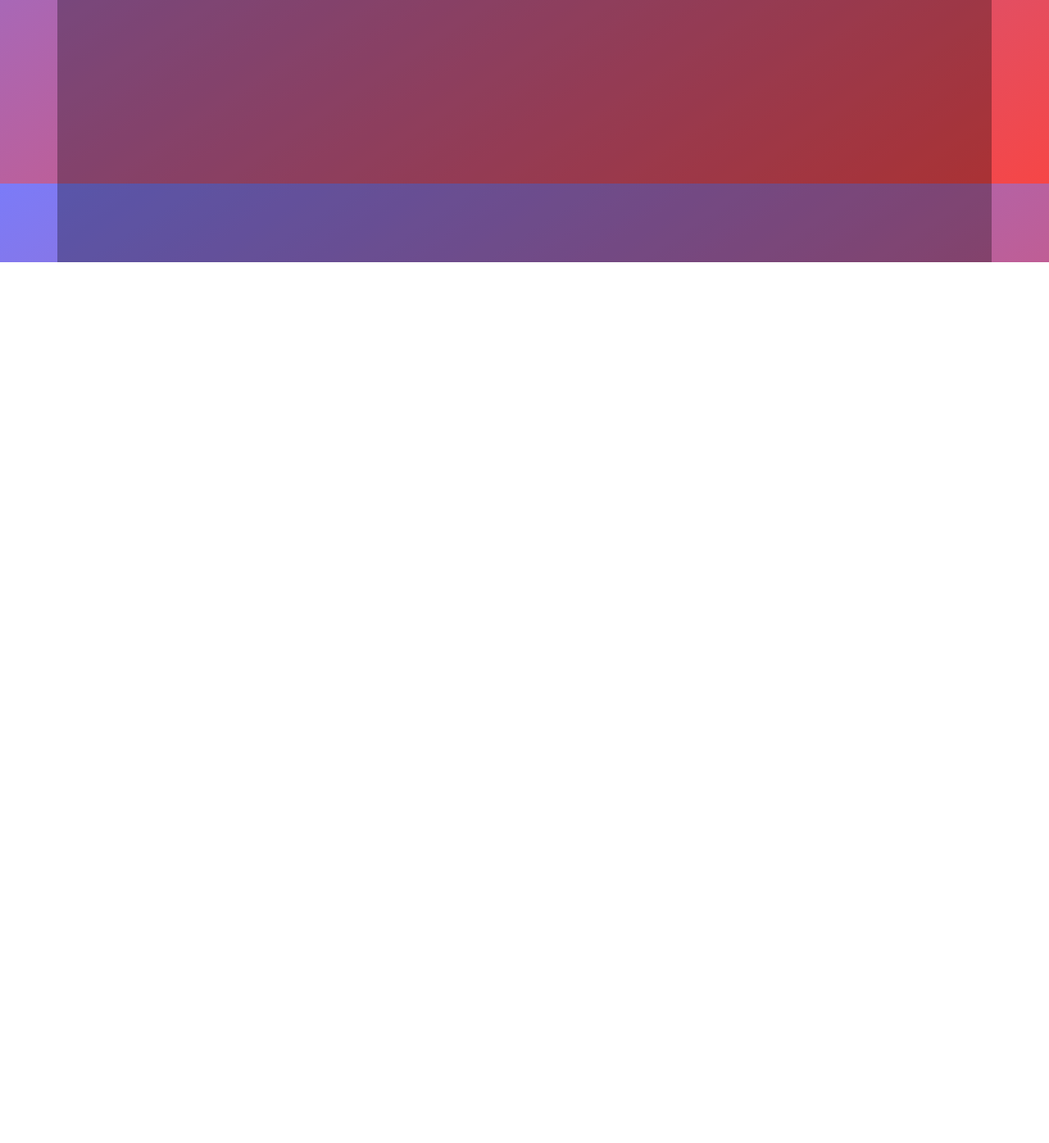
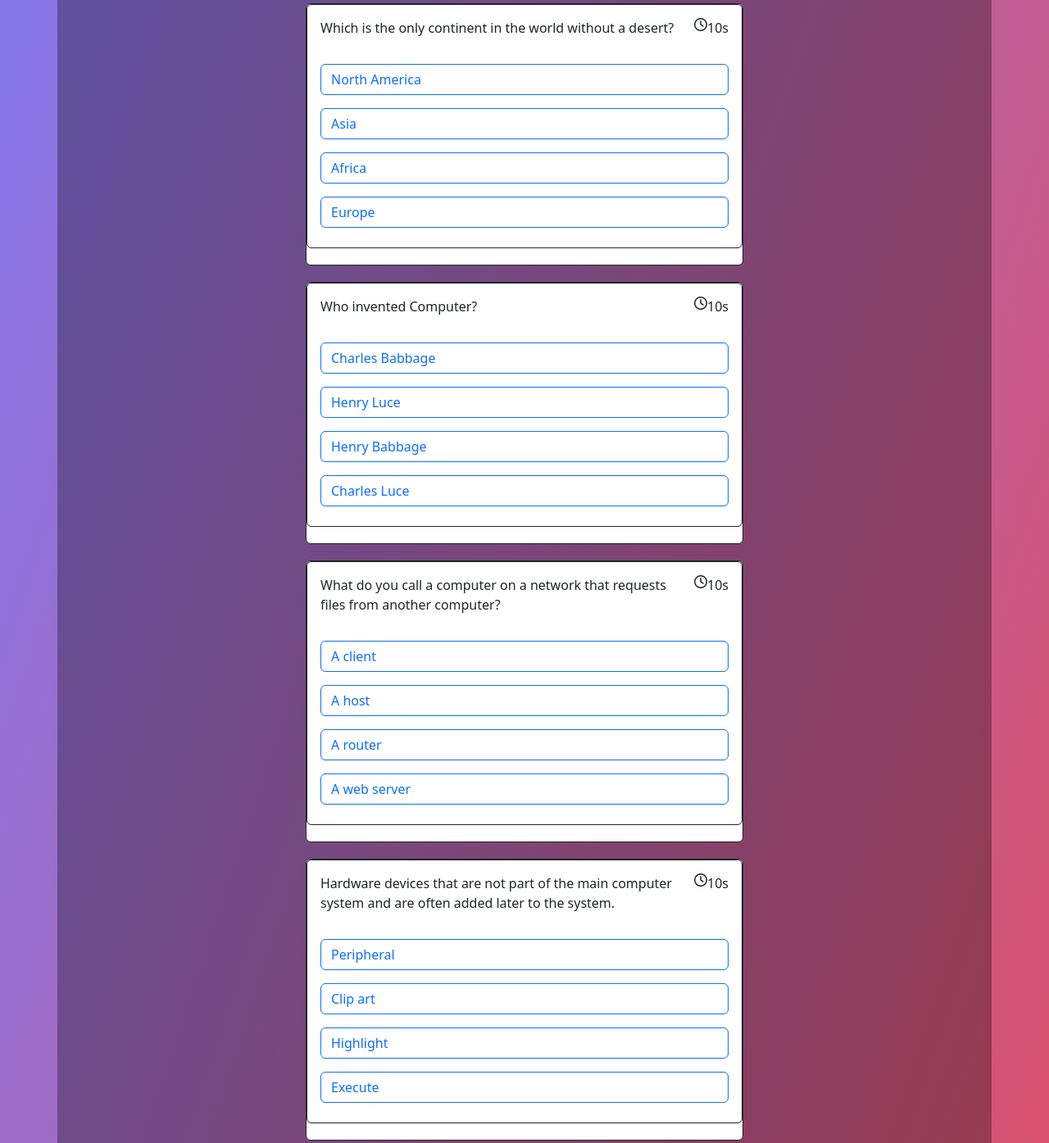
Before and after one commit to AlbarKhan/quiz-game-Javascript, a plain HTML site: page index.html in a window 1280 px wide. Shown: the part 624-2019 px from the top of the page at 82% size. Before the commit the page ends 944 px from the top, so only its background shows below. Drawn offline with nearby package versions, Linux system fonts and the light colour scheme.

Commit message:
data added

```diff
--- a/index.html
+++ b/index.html
@@ -8,6 +8,10 @@
       href="https://cdn.jsdelivr.net/npm/bootstrap@5.3.2/dist/css/bootstrap.min.css"
       rel="stylesheet"
     />
+    <link
+      rel="stylesheet"
+      href="https://cdnjs.cloudflare.com/ajax/libs/font-awesome/6.5.1/css/all.min.css"
+    />
     <link rel="stylesheet" href="style.css" />
   </head>
   <body>
@@ -16,14 +20,79 @@
     </div>
     <div class="container-md main-content mt-5 py-5">
       <h1 class="text-center text-light">Questions</h1>
-      <div class="container-md questions mt-5">
+      <div class="container-md questions mt-5" id="questionBody">
+        <!-- <div class="card q1">
+          <div class="card-body">
+            <div class="card-title d-flex justify-content-between">
+              <p>What is your name</p>
+              <div class="d-flex">
+                <i class="fa-regular fa-clock"></i>
+                <p class="">10s</p>
+              </div>
+            </div>
+            <button
+              class="btn btn-outline-primary w-100 my-2 text-start"
+              id="bt"
+            >
+              AlbarKhan
+            </button>
+            <button class="btn btn-outline-primary w-100 my-2 text-start">
+              Khan
+            </button>
+            <button class="btn btn-outline-primary w-100 my-2 text-start">
+              Albarr
+            </button>
+          </div>
+        </div>
         <div class="card q1">
           <div class="card-body">
-            <div class="card-title">What is your name ?</div>
-            <button class="btn btn-primary w-100 text-start">Albar</button>
+            <div class="card-title d-flex justify-content-between">
+              <p>What is your name</p>
+              <div class="d-flex">
+                <i class="fa-regular fa-clock"></i>
+                <p class="">10s</p>
+              </div>
+            </div>
+            <button
+              class="btn btn-outline-primary w-100 my-2 text-start"
+              id="bt"
+            >
+              AlbarKhan
+            </button>
+            <button class="btn btn-outline-primary w-100 my-2 text-start">
+              Khan
+            </button>
+            <button class="btn btn-outline-primary w-100 my-2 text-start">
+              Albarr
+            </button>
           </div>
         </div>
+        <div class="card q1">
+          <div class="card-body">
+            <div class="card-title d-flex justify-content-between">
+              <p>What is your name</p>
+              <div class="d-flex">
+                <i class="fa-regular fa-clock"></i>
+                <p class="">10s</p>
+              </div>
+            </div>
+            <button
+              class="btn btn-outline-primary w-100 my-2 text-start"
+              id="bt"
+            >
+              AlbarKhan
+            </button>
+            <button class="btn btn-outline-primary w-100 my-2 text-start">
+              Khan
+            </button>
+            <button class="btn btn-outline-primary w-100 my-2 text-start">
+              Albarr
+            </button>
+          </div>
+        </div> -->
       </div>
     </div>
+
+    <script src="script.js"></script>
   </body>
 </html>
--- /dev/null
+++ b/script.js
@@ -0,0 +1,134 @@
+"use script";
+
+const ques = [
+  {
+    id: "0",
+    question: "Which is the most widely spoken language in the world?",
+    options: ["Spanish", "Mandarin", "English", "German"],
+    correct: "Mandarin",
+  },
+  {
+    id: "1",
+    question: "Which is the only continent in the world without a desert?",
+    options: ["North America", "Asia", "Africa", "Europe"],
+    correct: "Europe",
+  },
+  {
+    id: "2",
+    question: "Who invented Computer?",
+    options: ["Charles Babbage", "Henry Luce", "Henry Babbage", "Charles Luce"],
+    correct: "Charles Babbage",
+  },
+  {
+    id: "3",
+    question:
+      "What do you call a computer on a network that requests files from another computer?",
+    options: ["A client", "A host", "A router", "A web server"],
+    correct: "A client",
+  },
+  {
+    id: "4",
+    question:
+      "Hardware devices that are not part of the main computer system and are often added later to the system.",
+    options: ["Peripheral", "Clip art", "Highlight", "Execute"],
+    correct: "Peripheral",
+  },
+  {
+    id: "5",
+    question:
+      "The main computer that stores the files that can be sent to computers that are networked together is:",
+    options: ["Clip art", "Mother board", "Peripheral", "File server"],
+    correct: "File server",
+  },
+  {
+    id: "6",
+    question: "How can you catch a computer virus?",
+    options: [
+      "Sending e-mail messages",
+      "Using a laptop during the winter",
+      "Opening e-mail attachments",
+      "Shopping on-line",
+    ],
+    correct: "Opening e-mail attachments",
+  },
+  {
+    id: "7",
+    question: "Google (www.google.com) is a:",
+    options: [
+      "Search Engine",
+      "Number in Math",
+      "Directory of images",
+      "Chat service on the web",
+    ],
+    correct: "Search Engine",
+  },
+  {
+    id: "8",
+    question: "Which is not an Internet protocol?",
+    options: ["HTTP", "FTP", "STP", "IP"],
+    correct: "STP",
+  },
+  {
+    id: "9",
+    question: "Which of the following is not a valid domain name?",
+    options: [
+      "www.yahoo.com",
+      "www.yahoo.co.uk",
+      "www.com.yahoo",
+      "www.yahoo.co.in",
+    ],
+    correct: "www.com.yahoo",
+  },
+];
+
+// console.log(ques.length);
+
+const questionBody = document.getElementById("questionBody");
+
+let currentScore = 0;
+
+// console.log(ques[0].answer);
+
+ques.forEach((question, index) => {
+  // console.log(index);
+  // console.log(question.answer);
+  console.log(question.question);
+
+  // console.log(`${question.question} - ${element}`);
+  const creatingQuestion = document.createElement("div");
+  creatingQuestion.classList.add(`card`);
+  creatingQuestion.innerHTML = `
+    <div class="card q1 ">
+          <div class="card-body">
+            <div class="card-title d-flex justify-content-between">
+              <p>${question.question}</p>
+              <div class="d-flex">
+                <i class="fa-regular fa-clock"></i>
+                <p class="">10s</p>
+              </div>
+            </div>
+            <button
+              class="btn btn-outline-primary w-100 my-2 text-start"
+              id="bt"
+            >
+              ${question.options[0]}
+            </button>
+            <button class="btn btn-outline-primary w-100 my-2 text-start">
+            ${question.options[1]}
+            </button>
+            <button class="btn btn-outline-primary w-100 my-2 text-start">
+            ${question.options[2]}
+            </button>
+            <button class="btn btn-outline-primary w-100 my-2 text-start">
+            ${question.options[3]}
+            </button>
+          </div>
+        </div>
+    `;
+  questionBody.appendChild(creatingQuestion);
+
+  function countScore() {
+    if (condition) {
+    }
+  }
+});
--- a/style.css
+++ b/style.css
@@ -10,15 +10,22 @@ body {
     rgb(246, 70, 70) 0%,
     rgb(123, 123, 248) 100%
   );
-  height: 100vh;
+  height: 100%;
 }
 
 .main-content {
   background-color: rgba(0, 0, 0, 0.3);
-  height: 100%;
+  height: auto;
 }
 
 .main-content .questions {
   /* background-color: rgba(0, 0, 0, 0.1); */
   width: 50%;
+  margin-top: 200px;
 }
+
+.main-content .questions .card {
+  border: 1px solid;
+  margin-bottom: 20px;
+  /* background-color: red; */
+}
```
